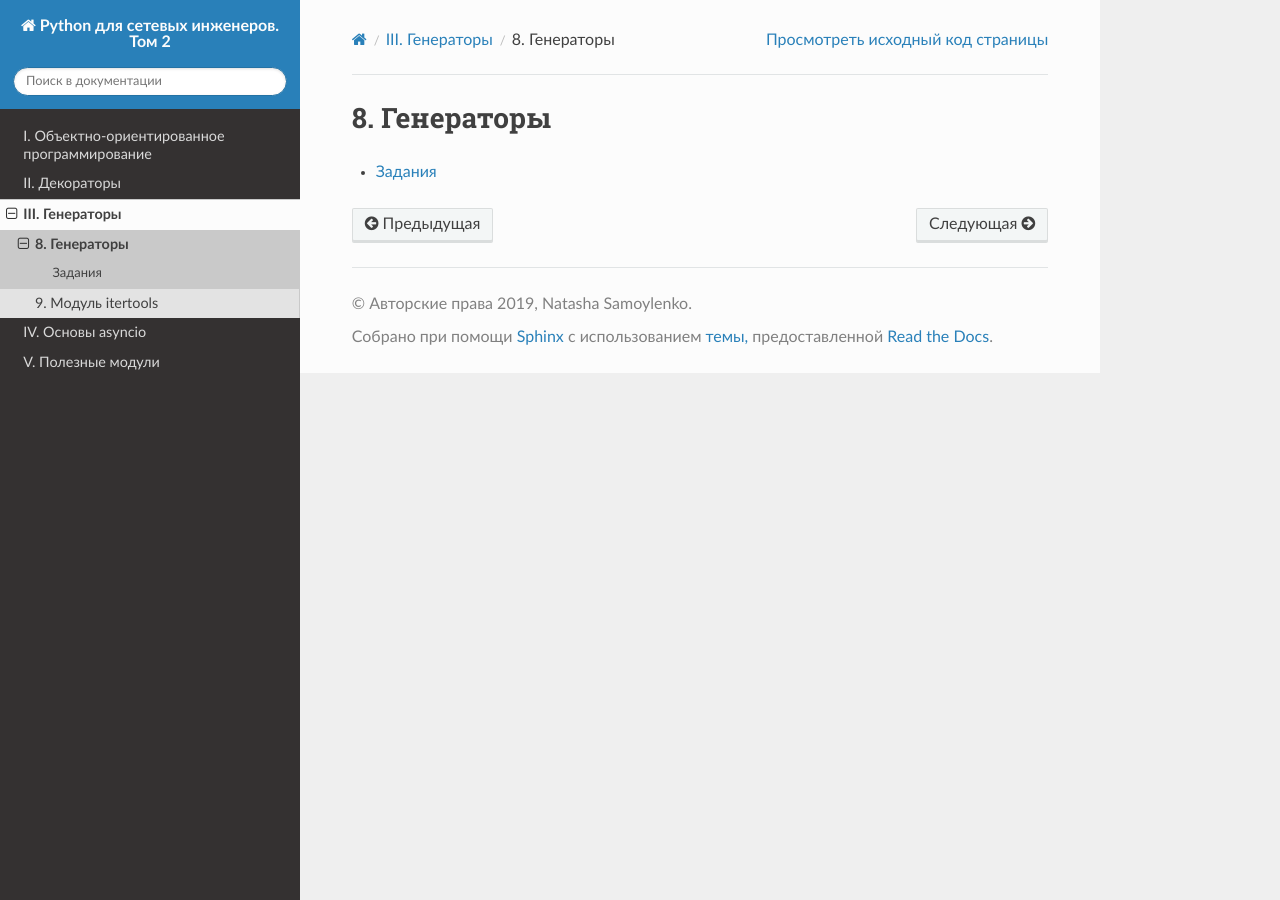
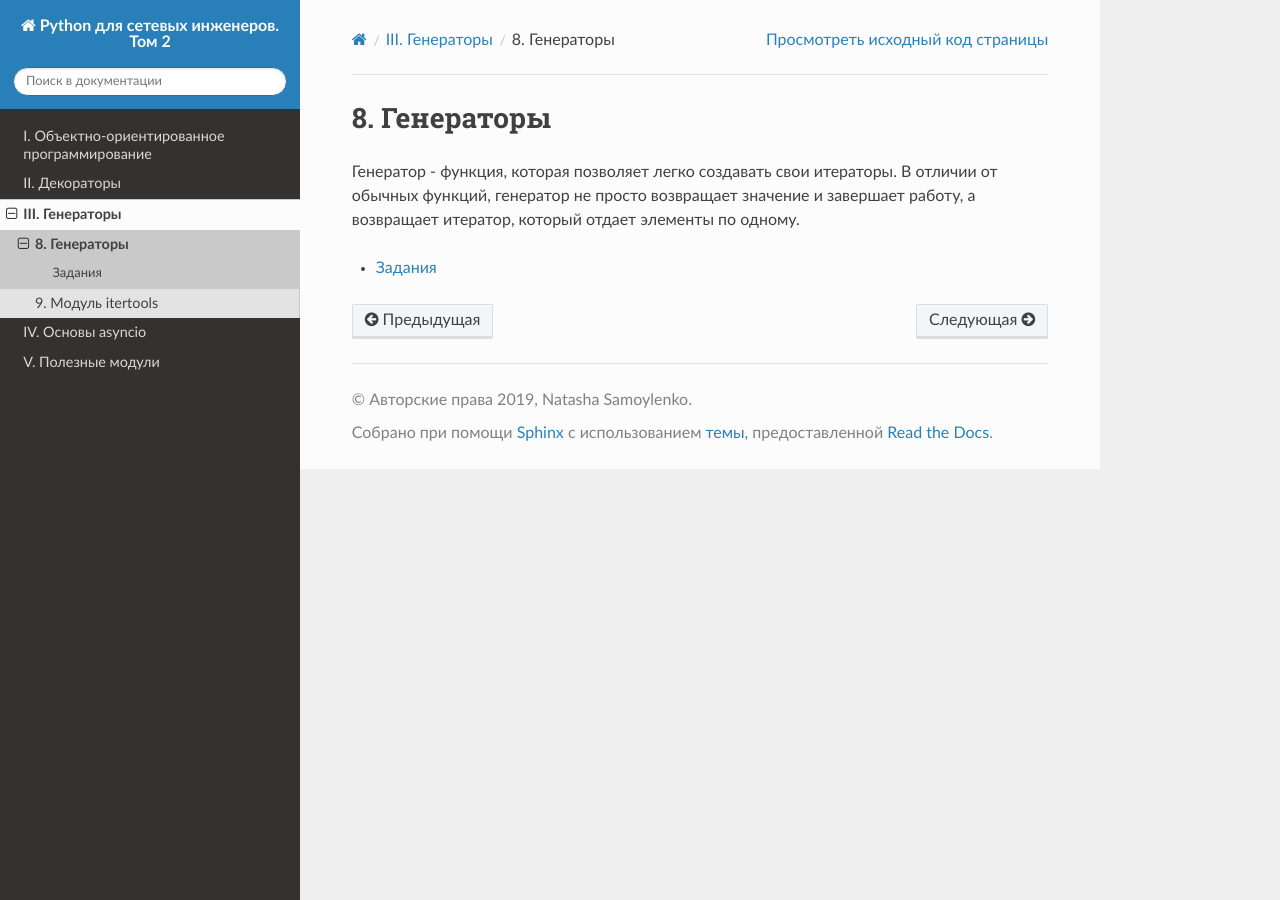
Before and after one commit to natenka/advpyneng-book, a Sphinx documentation site: the page built from docs/source/book/08_generators/index.rst, in a window 1280 px wide. Built offline with Sphinx 7.4.7 and the Read the Docs theme 2.0.0, drawn with Linux system fonts in a browser that asks for light colours; pages that are not in the unit, such as notebooks, are missing from menus.

Commit message:
update intro

```diff
--- a/docs/source/book/08_generators/index.rst
+++ b/docs/source/book/08_generators/index.rst
@@ -5,6 +5,9 @@
 8. Генераторы
 =============
 
+Генератор - функция, которая позволяет легко создавать свои итераторы.
+В отличии от обычных функций, генератор не просто возвращает значение и завершает работу, а возвращает итератор, который отдает элементы по одному.
+
 
 .. toctree::
    :maxdepth: 1
```
Also changed, not shown: docs/source/book/08_generators/syntax.rst (added, +24 -0 lines).
